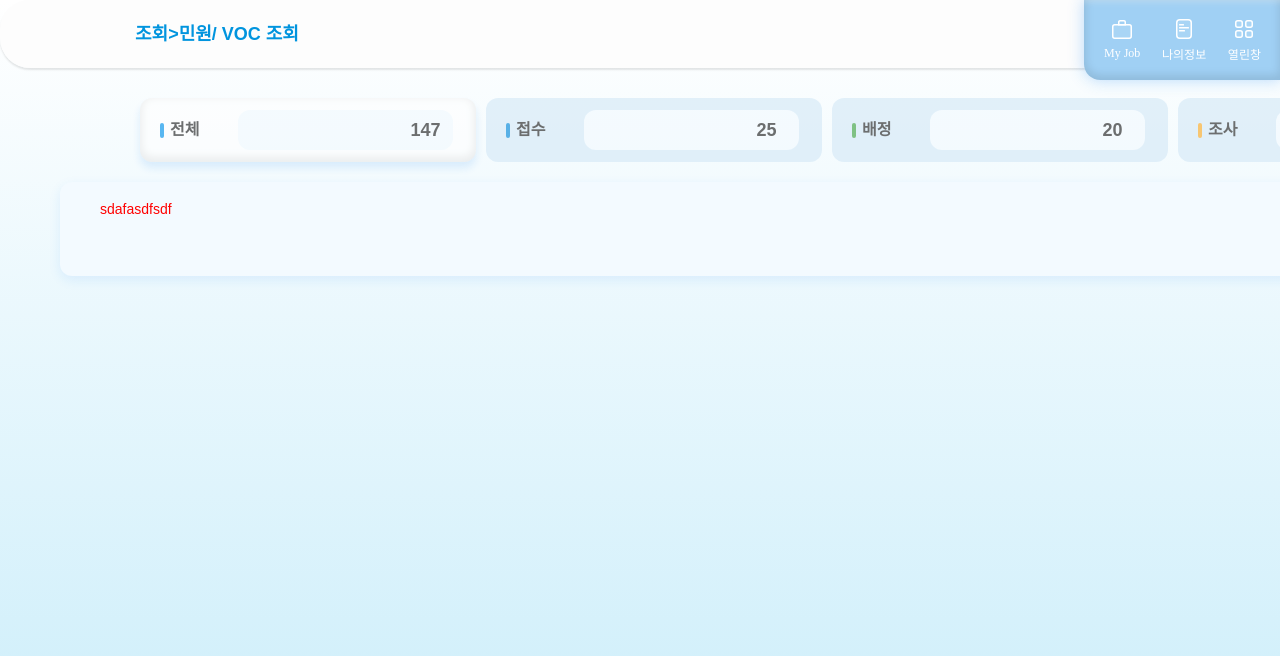
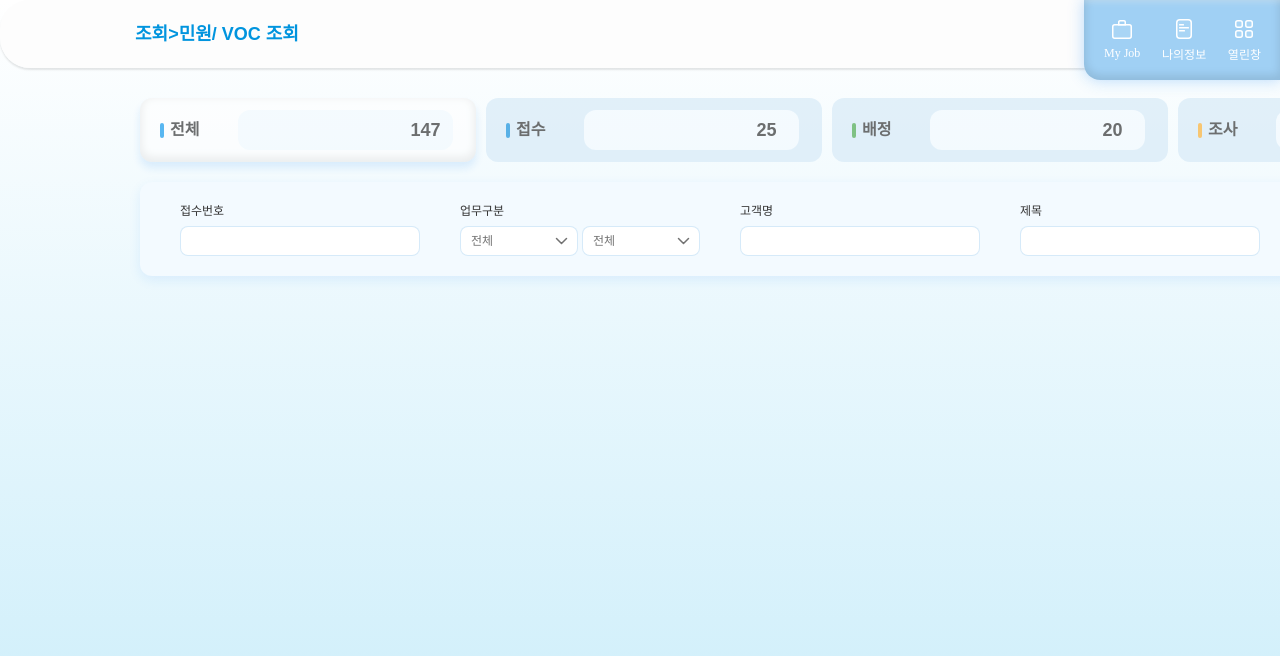
Before and after one commit to csdp0106o2ux/sinhanProject, a React (Create React App) app: page /goodTab3 in a window 1280 px wide. Shown: the top 656 px of the page. Built offline with nearby package versions, Linux system fonts and the light colour scheme.

Commit message:
feat: add contents inside SearchAccodion components

```diff
--- a/src/components/dropDown/DropDown.jsx
+++ b/src/components/dropDown/DropDown.jsx
@@ -5,6 +5,24 @@ import { ReactComponent as UnderArrow } from '../../assets/icons/dropDownUnderAr
 import { ReactComponent as Calender } from '../../assets/icons/dropDownCalender.svg';
 
 const Container = styled.div`
+    margin-right: ${({ marginRight }) => (marginRight ? `${marginRight}px` : '0px')};
+    display: flex;
+    flex-direction: column;
+`;
+
+const Label = styled.span`
+    margin-bottom: 6px;
+    font-family: NanumSquareOTFB;
+    font-size: 12px;
+    font-weight: normal;
+    font-stretch: normal;
+    font-style: normal;
+    line-height: 1.5;
+    letter-spacing: normal;
+    color: #333;
+`;
+
+const Wrapper = styled.div`
     margin-right: ${(props) => (props.margin ? '4px' : '0px')};
     padding: 6px 0 6px 10px;
     width: ${(props) => props.width}px;
@@ -14,6 +32,7 @@ const Container = styled.div`
     align-items: center;
     border: solid 1px rgba(52, 149, 223, 0.2);
     border-radius: 8px;
+    background-color: ${(props) => props.theme.white};
 `;
 
 const Title = styled.span`
@@ -29,9 +48,12 @@ const Title = styled.span`
 
 const DropDown = (props) => {
     return (
-        <Container width={props.width} margin={props.margin}>
-            <Title>{props.title}</Title>
-            {props.calender ? <Calender /> : <UnderArrow />}
+        <Container marginRight={props.marginRight}>
+            {props.label && <Label>{props.label}</Label>}
+            <Wrapper width={props.width} margin={props.margin}>
+                <Title>{props.title}</Title>
+                {props.calender ? <Calender /> : <UnderArrow />}
+            </Wrapper>
         </Container>
     );
 };
--- a/src/components/textInput/TextInput.jsx
+++ b/src/components/textInput/TextInput.jsx
@@ -2,6 +2,7 @@ import React from 'react';
 import { styled } from 'styled-components';
 
 const Container = styled.div`
+    margin-right: ${({ marginRight }) => (marginRight ? `${marginRight}px` : '0px')};
     display: flex;
     flex-direction: column;
 `;
@@ -28,7 +29,7 @@ const Input = styled.input`
 
 const TextInput = (props) => {
     return (
-        <Container>
+        <Container marginRight={props.marginRight}>
             <Label>{props.label}</Label>
             <Input placeholder={props.placeholder} value={props.value} onChange={props.onChange} />
         </Container>
--- a/src/pages/goodTab3/components/searchAccodion/SearchAccodion.jsx
+++ b/src/pages/goodTab3/components/searchAccodion/SearchAccodion.jsx
@@ -1,15 +1,20 @@
 import React, { useCallback, useRef, useState } from 'react';
 import { styled } from 'styled-components';
 
+import TextInput from '../../../../components/textInput/TextInput';
+import { DropDown } from '../../../../components';
+import { ReactComponent as Refresh } from '../../../../assets/icons/refresh.svg';
+import { ReactComponent as UnderArrow } from '../../../../assets/icons/collapseArrow.svg';
+
 const Container = styled.div`
+    position: relative;
     display: flex;
 `;
 
 const ContentsWrapper = styled.div`
+    padding: 20px 40px;
     width: 1720px;
     height: 94px;
-    margin: 20px 31px 53px 60px;
-    padding: 20px 40px;
     border-radius: 12px;
     box-shadow: 0 4px 12px 0 rgba(27, 131, 242, 0.1);
     background-color: #f3faff;
@@ -17,9 +22,87 @@ const ContentsWrapper = styled.div`
     transition: height 0.35s ease;
 `;
 
+const DefaultWrap = styled.div`
+    display: flex;
+    align-items: end;
+`;
+
+const DefaultButtonWrap = styled.div`
+    position: absolute;
+    right: 40px;
+    bottom: 22px;
+    display: flex;
+    align-items: center;
+`;
+
+const RefreshWrap = styled.div`
+    display: flex;
+    align-items: center;
+`;
+
+const RefreshButton = styled.button`
+    font-family: NanumSquareOTFB;
+    font-size: 14px;
+    font-weight: normal;
+    font-stretch: normal;
+    font-style: normal;
+    line-height: 1.5;
+    letter-spacing: normal;
+    color: #555;
+`;
+
+const GreyLine = styled.div`
+    width: 1px;
+    height: 17px;
+    margin: 10px 10px 9px;
+    background-color: #dbdbdb;
+`;
+
+const SearchButton = styled.button`
+    margin-right: 6px;
+    width: 70px;
+    height: 36px;
+    border-radius: 8px;
+    box-shadow: 0 6px 8px 0 rgba(27, 131, 242, 0.2), inset 0 -3px 8px 2px rgba(0, 0, 0, 0.1), inset 0 13px 6px -10px rgba(255, 255, 255, 0.35);
+    background-image: linear-gradient(304deg, #a0d0f4 100%, #a0d0f4 100%, #5cb8ff 13%, #3495df -9%);
+    font-family: NanumSquareOTFEB;
+    font-size: 16px;
+    font-weight: normal;
+    font-stretch: normal;
+    font-style: normal;
+    line-height: 1.5;
+    letter-spacing: normal;
+    color: #fff;
+`;
+
+const CollapseButton = styled.button`
+    display: flex;
+    justify-content: center;
+    align-items: center;
+    width: 32px;
+    height: 32px;
+    border-radius: 8px;
+    box-shadow: 0 1px 1px 0 rgba(27, 131, 242, 0.2), inset 0 0 3px 0 rgba(0, 0, 0, 0.1), inset 0 1px 4px -1px rgba(255, 255, 255, 0.35);
+    background-color: #fff;
+`;
+
 const Contents = styled.div`
-    font-size: 14px;
-    color: red;
+    height: 242px;
+`;
+
+const MiddleWrap = styled.div`
+    margin: 20px 0;
+    display: flex;
+    align-items: end;
+`;
+
+const LastWrap = styled.div`
+    display: flex;
+    align-items: end;
+`;
+
+const UnderArrowIcon = styled(UnderArrow)`
+    ${({ checked }) => checked && 'transform: rotate(180deg)'}
 `;
 
 const SearchAccodion = () => {
@@ -33,8 +116,8 @@ const SearchAccodion = () => {
             if (parentRef.current === null || childRef.current === null) {
                 return;
             }
-            if (parentRef.current.clientHeight > 0) {
-                parentRef.current.style.height = '0';
+            if (parentRef.current.clientHeight > 94) {
+                parentRef.current.style.height = '94px';
             } else {
                 parentRef.current.style.height = `${childRef.current.clientHeight}px`;
             }
@@ -49,7 +132,48 @@ const SearchAccodion = () => {
     return (
         <Container>
             <ContentsWrapper ref={parentRef}>
-                <Contents ref={childRef}>sdafasdfsdf</Contents>
+                <DefaultWrap>
+                    <TextInput marginRight={40} label={'접수번호'} />
+                    <DropDown marginRight={4} width={118} label={'업무구분'} title={'전체'} />
+                    <DropDown marginRight={40} width={118} title={'전체'} />
+                    <TextInput marginRight={40} label={'고객명'} />
+                    <TextInput marginRight={40} label={'제목'} />
+                    <DropDown marginRight={4} width={118} calender label={'등록일'} title={'2022.02.01'} />
+                    <DropDown width={118} calender title={'2022.02.01'} />
+                </DefaultWrap>
+                <DefaultButtonWrap>
+                    <RefreshWrap>
+                        <Refresh />
+                        <RefreshButton>초기화</RefreshButton>
+                        <GreyLine />
+                    </RefreshWrap>
+                    <SearchButton>조회</SearchButton>
+                    <CollapseButton onClick={handlerCollapse}>
+                        <UnderArrowIcon checked={isCollapse} />
+                    </CollapseButton>
+                </DefaultButtonWrap>
+                <Contents ref={childRef}>
+                    <MiddleWrap>
+                        <DropDown marginRight={162} width={118} label={'전이/중복'} title={'전체'} />
+                        <DropDown marginRight={162} width={118} label={'접수채널'} title={'전체'} />
+                        <DropDown marginRight={162} width={118} label={'접수경로'} title={'전체'} />
+                        <TextInput marginRight={40} label={'발생점명'} />
+                        <DropDown marginRight={4} width={118} calender label={'완료예정일'} title={'2022.02.01'} />
+                        <DropDown marginRight={40} width={118} calender title={'2022.02.01'} />
+                        <TextInput label={'담당자'} />
+                    </MiddleWrap>
+                    <LastWrap>
+                        <DropDown marginRight={4} width={118} label={'업무유형'} title={'전체'} />
+                        <DropDown marginRight={4} width={118} title={'전체'} />
+                        <DropDown marginRight={4} width={118} title={'전체'} />
+                        <DropDown marginRight={76} width={118} title={'전체'} />
+                        <DropDown marginRight={4} width={118} label={'감정유형'} title={'전체'} />
+                        <DropDown marginRight={4} width={118} title={'전체'} />
+                        <DropDown marginRight={4} width={118} title={'전체'} />
+                        <DropDown marginRight={76} width={118} title={'전체'} />
+                        <TextInput label={'키워드'} />
+                    </LastWrap>
+                </Contents>
             </ContentsWrapper>
         </Container>
     );
--- a/src/pages/goodTab3/components/style.jsx
+++ b/src/pages/goodTab3/components/style.jsx
@@ -12,7 +12,7 @@ const PaddingWrap = styled.div`
 `;
 
 const CategoryWrap = styled.div`
-    margin-top: 30px;
+    margin: 30px 0 20px;
     display: flex;
     justify-content: space-between;
 `;
--- a/src/pages/goodTab3/index.jsx
+++ b/src/pages/goodTab3/index.jsx
@@ -77,8 +77,8 @@ const GoodTab3 = () => {
                         />
                     ))}
                 </CategoryWrap>
+                <SearchAccodion />
             </PaddingWrap>
-            <SearchAccodion />
         </Container>
     );
 };
```
Also changed, not shown: src/assets/icons/collapseArrow.svg (added), src/assets/icons/refresh.svg (added).
